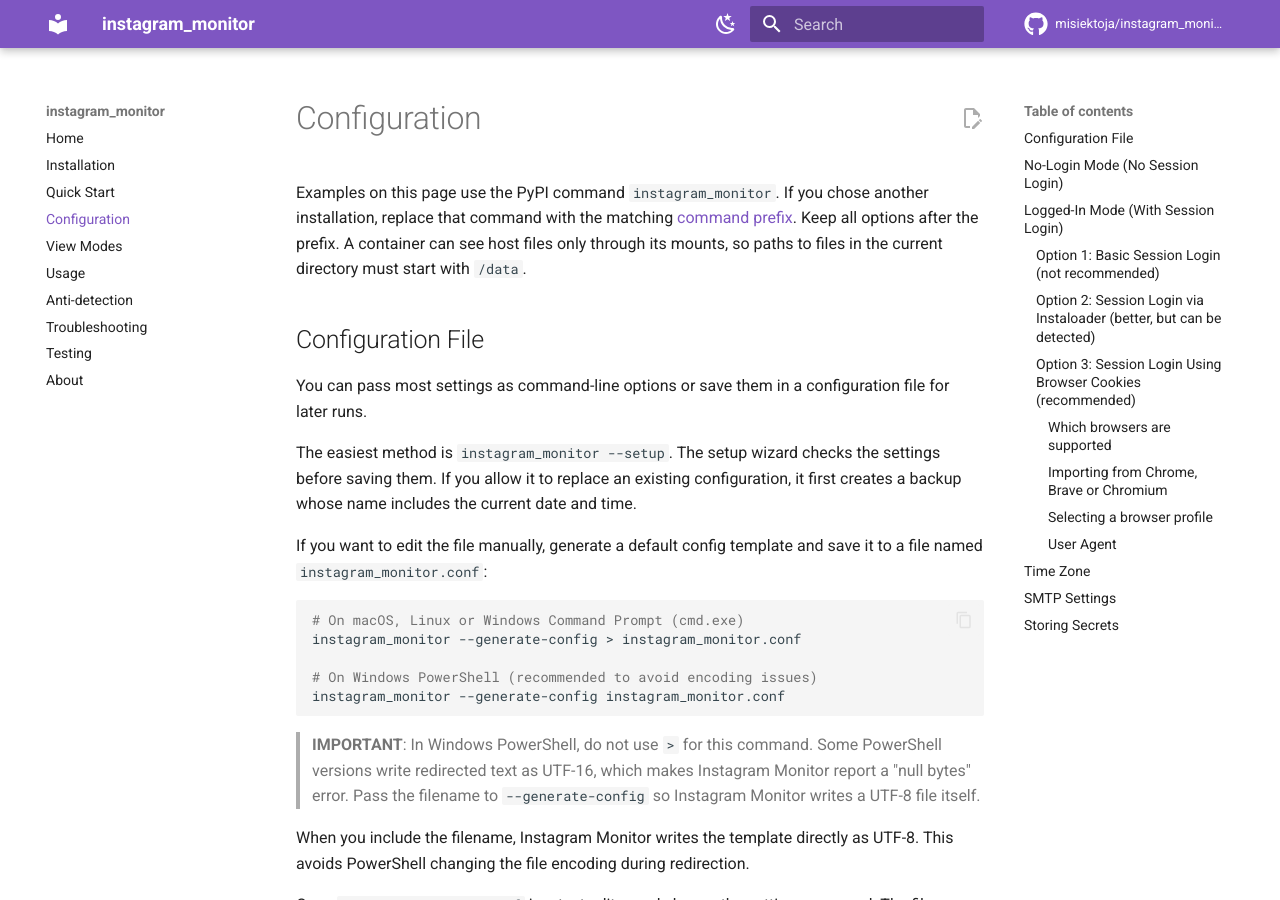
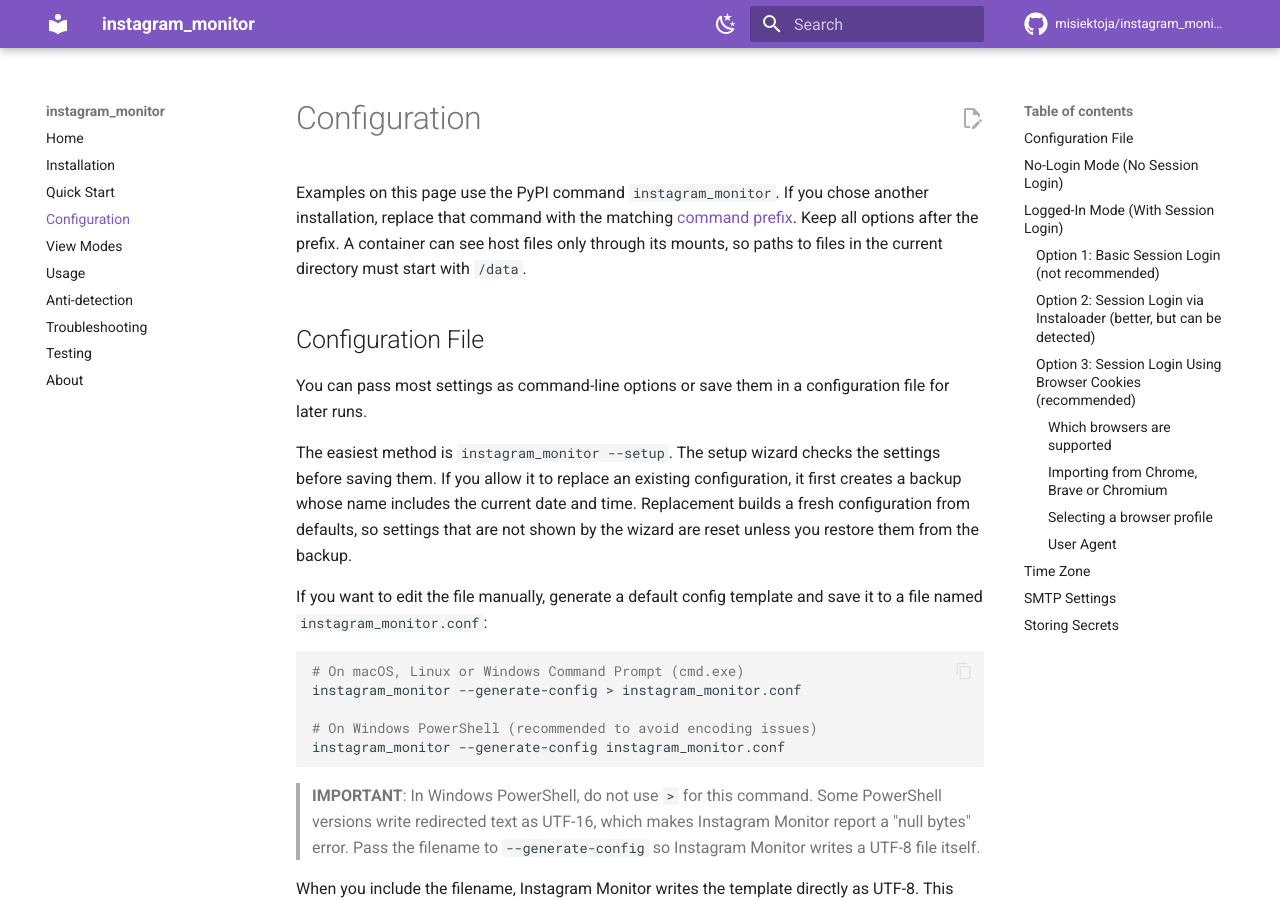
Before and after one commit to misiektoja/instagram_monitor, an MkDocs documentation site: the page built from docs/configuration.md, in a window 1280 px wide and 900 px high. Built offline with MkDocs 1.6.1 and Material for MkDocs 9.7.7, drawn with Linux system fonts in a browser that asks for light colours; comment, search, counter and statistics services are not loaded.

Commit message:
docs(configuration): explain fresh setup replacement

```diff
--- a/docs/configuration.md
+++ b/docs/configuration.md
@@ -7,7 +7,7 @@
 
 You can pass most settings as command-line options or save them in a configuration file for later runs.
 
-The easiest method is `instagram_monitor --setup`. The setup wizard checks the settings before saving them. If you allow it to replace an existing configuration, it first creates a backup whose name includes the current date and time.
+The easiest method is `instagram_monitor --setup`. The setup wizard checks the settings before saving them. If you allow it to replace an existing configuration, it first creates a backup whose name includes the current date and time. Replacement builds a fresh configuration from defaults, so settings that are not shown by the wizard are reset unless you restore them from the backup.
 
 If you want to edit the file manually, generate a default config template and save it to a file named `instagram_monitor.conf`:
 
```
